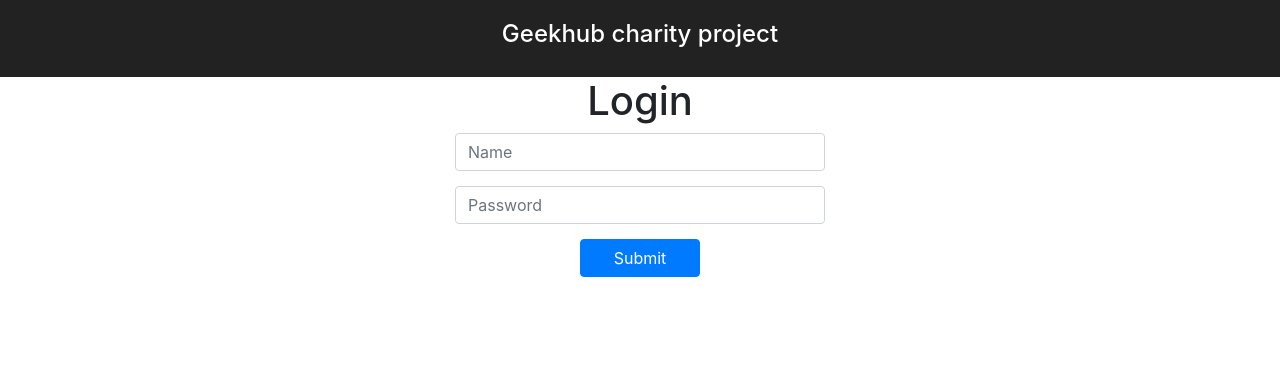
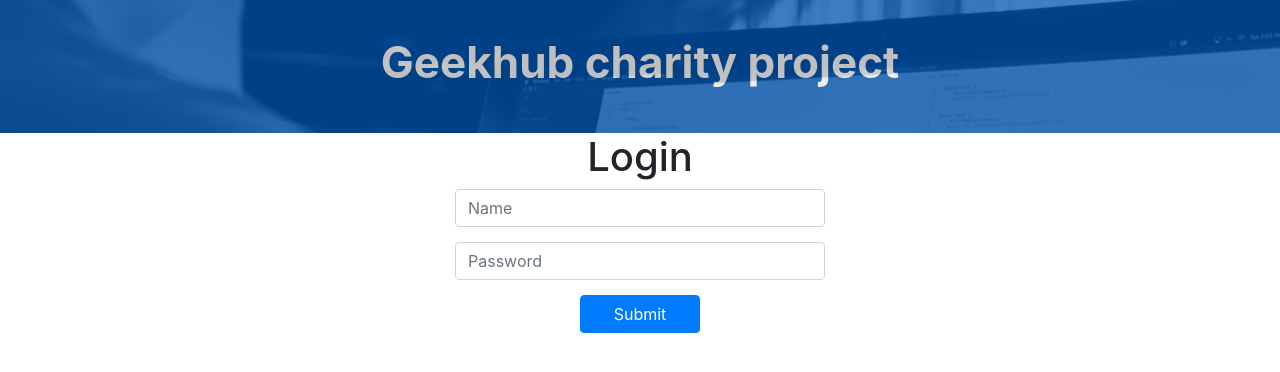
Before and after one commit to lyudmila-schastlyvets/geekhub-feedback-react, a React (Create React App) app: page /admin/login in a window 1280 px wide. Shown: the top 372 px of the page. Built offline with nearby package versions, Linux system fonts and the light colour scheme.

Commit message:
style header

```diff
--- a/src/App.css
+++ b/src/App.css
@@ -3,13 +3,20 @@
 }
 
 .App-header {
-  background-color: #222;
-  padding: 20px;
+  background: url("./images/header.jpg");
   color: white;
 }
 
+.header-bg {
+  background-color: #0056b3;
+  opacity: 0.75;
+  padding: 50px;
+}
+
 .App-title {
-  font-size: 1.5em;
+  font-size: 44px;
+  line-height: 25px;
+  font-weight: bold;
 }
 
 .App-intro {
--- a/src/App.js
+++ b/src/App.js
@@ -27,7 +27,9 @@ class App extends Component {
     return (
       <div className="App">
         <header className="App-header">
-          <h1 className="App-title">Geekhub charity project</h1>
+          <div className="header-bg">
+            <h1 className="App-title">Geekhub charity project</h1>
+          </div>
         </header>
         <div className='routes'>
           <Switch>
--- a/src/components/Private.js
+++ b/src/components/Private.js
@@ -11,7 +11,7 @@ const PrivateRoute = ({component: Component, ...rest}) => {
           <nav>
             <Link to='/admin/feedback'>Feedback</Link>
             <Link to='/admin/teachers'>Teachers</Link>
-            <Link to='/admin/sending_letters'>SendingLetters</Link>
+            <Link to='/admin/sending_letters'>Sending Letters</Link>
             <Logout />
           </nav>
           <Component {...props} />
--- a/src/components/TeachersList.js
+++ b/src/components/TeachersList.js
@@ -84,7 +84,7 @@ class TeachersList extends Component {
                                 accessor: 'image',
                                 Cell: row => (
                                     <img
-                                        width='200px'
+                                        width='100px'
                                         // check if image not -> visible standard image
                                         src={row.value ? row.value : noPhoto}
                                         alt={row.original.name}
```
Also changed, not shown: src/images/header.jpg (added).
